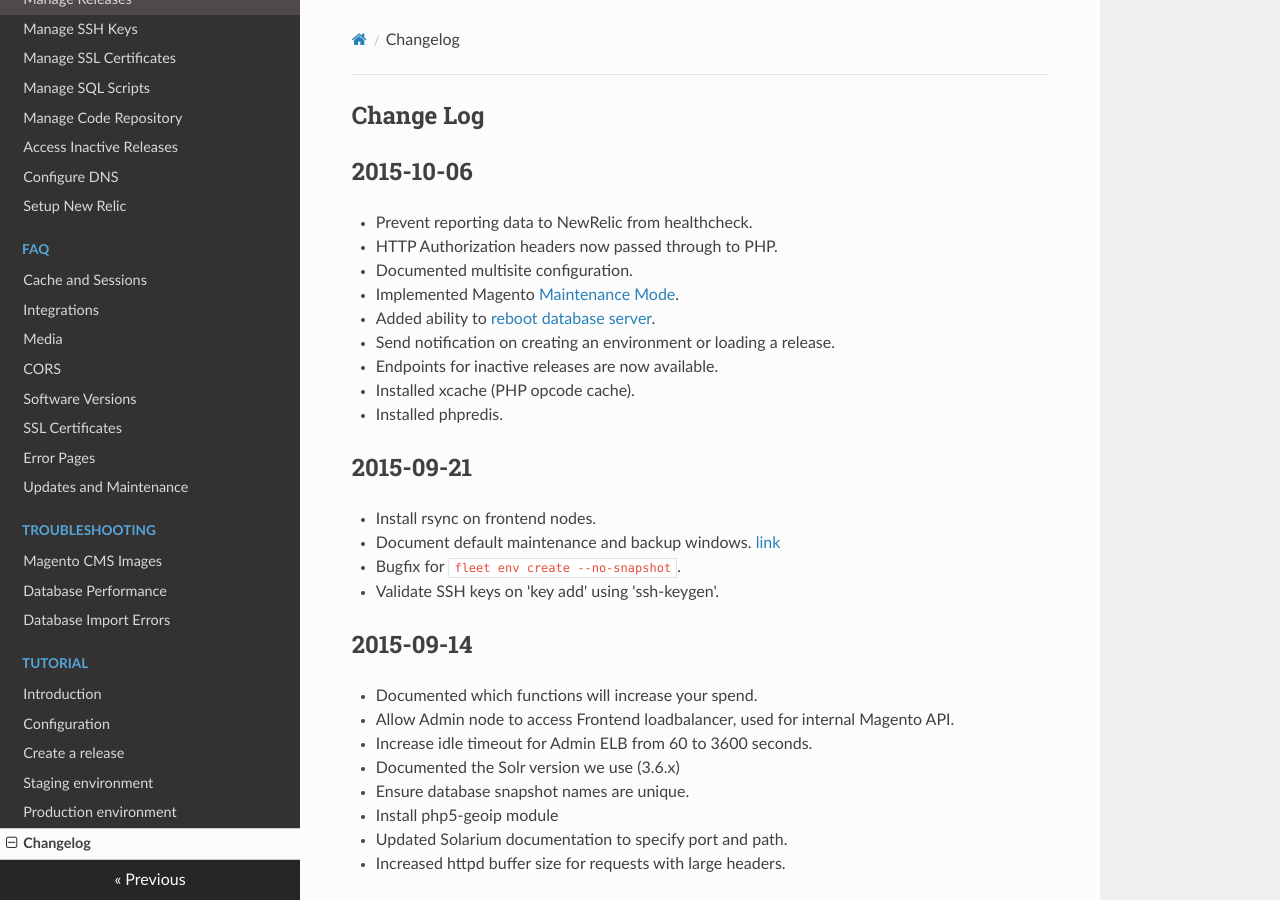
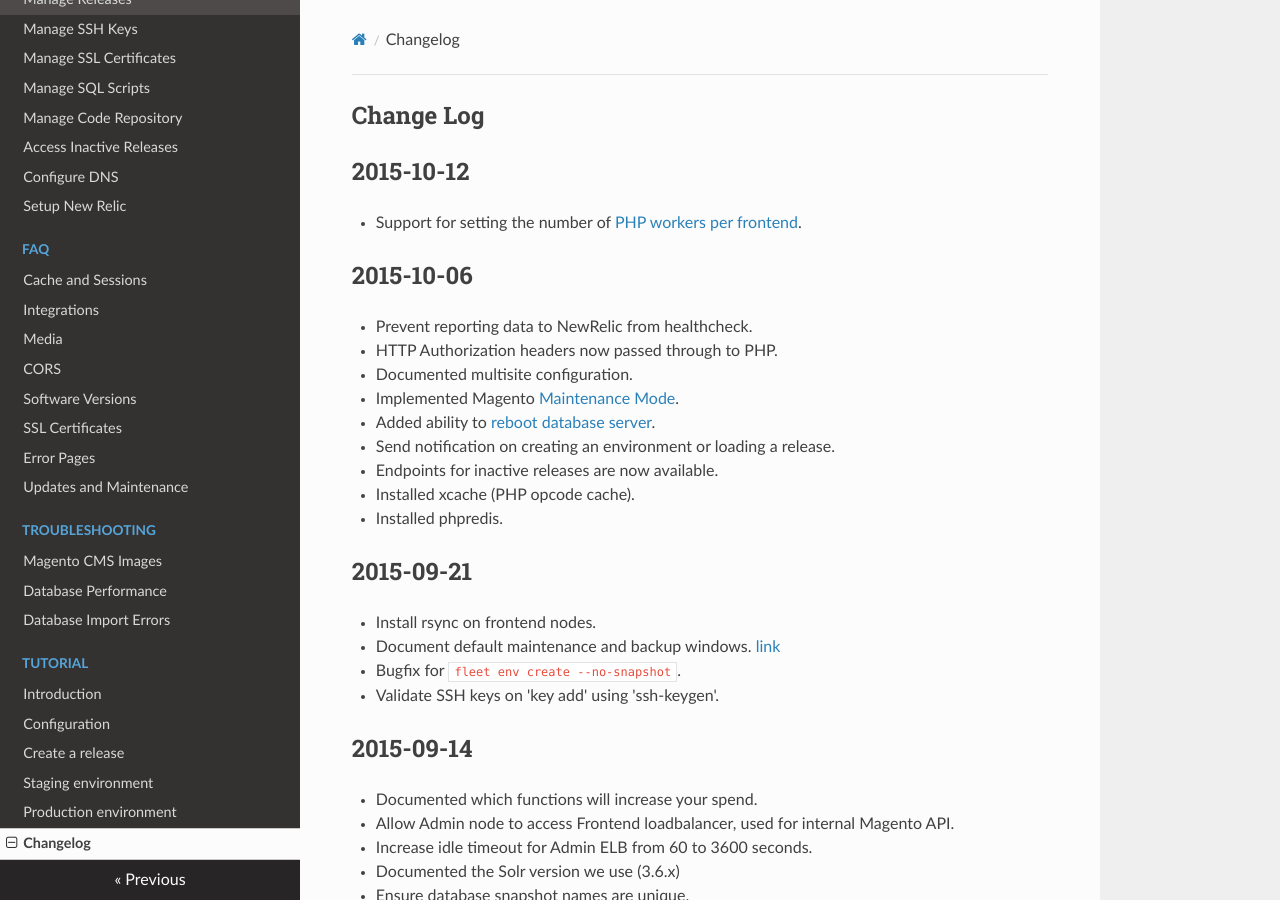
Before and after one commit to anchor/fleet-magento-docs, an MkDocs documentation site: the page built from docs/changelog.md, in a window 1280 px wide and 900 px high. Built offline with MkDocs 1.6.1, drawn with Linux system fonts in a browser that asks for light colours; nearby versions of some CDN libraries; old or Windows-style settings are respelled for this version of MkDocs.

Commit message:
Changes for 2015-10-12

```diff
--- a/docs/changelog.md
+++ b/docs/changelog.md
@@ -1,5 +1,10 @@
 Change Log
 ----------
+
+2015-10-12
+----------
+
+* Support for setting the number of [PHP workers per frontend](how-to/manage-environments/#set-worker-counts-per-instance).
 
 2015-10-06
 ----------
```
